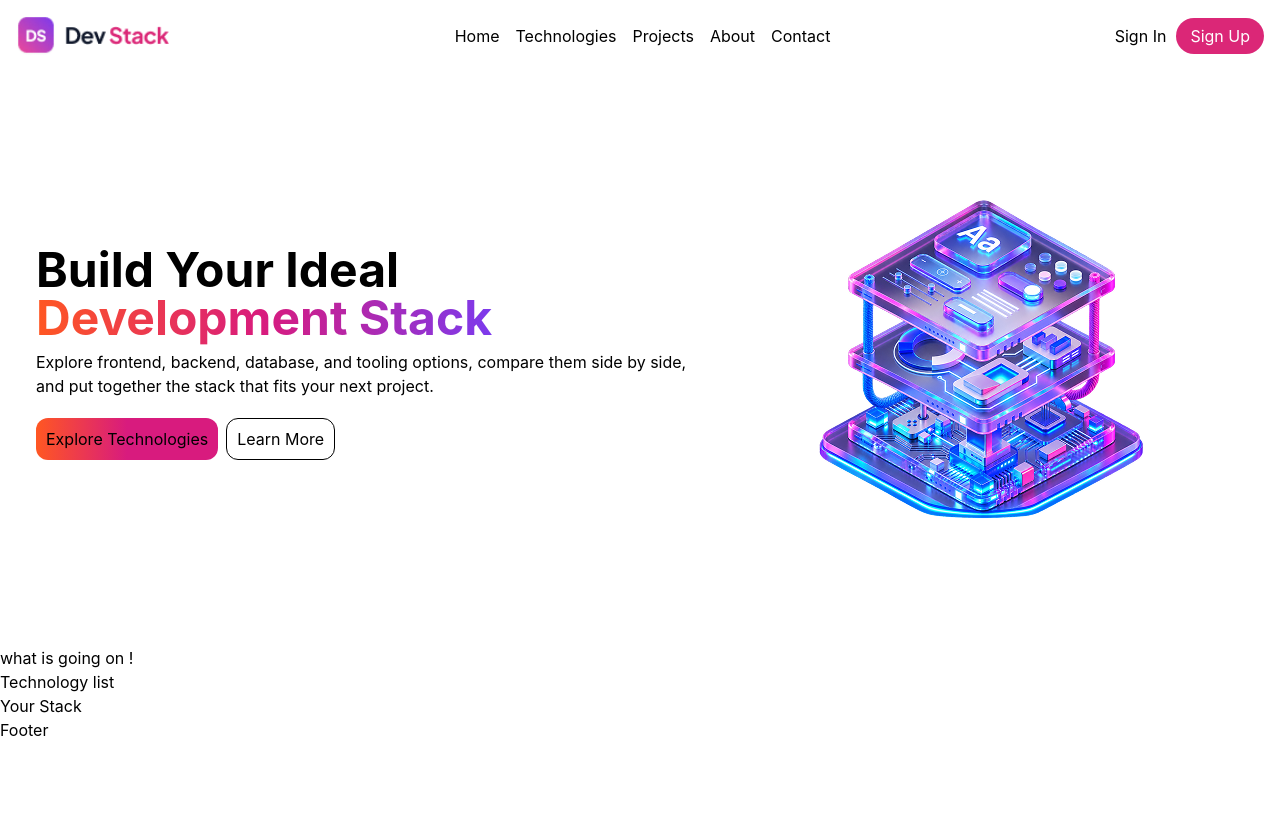
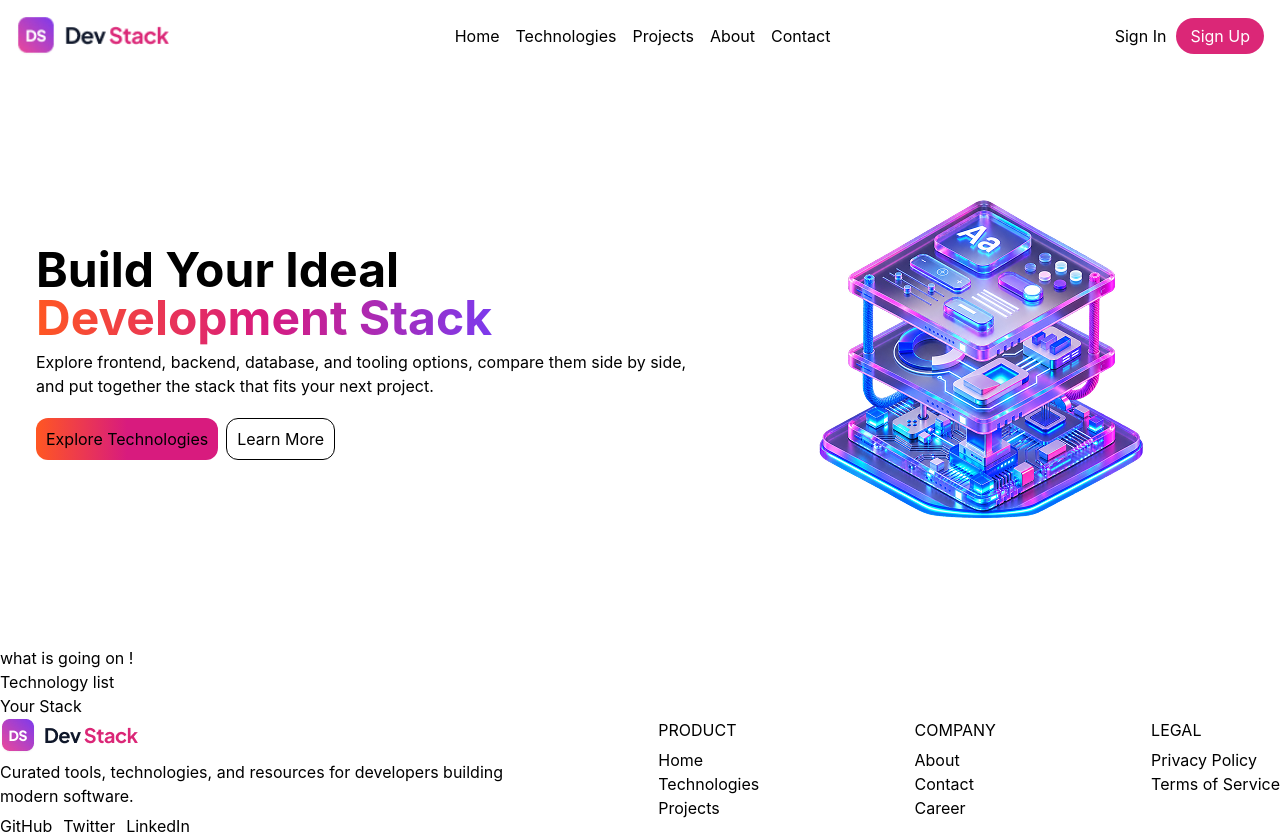
Before and after one commit to ovichawdhuryit/Dev-Stack-, a React (Vite) app: page / in a window 1280 px wide. Before the commit the page ends 800 px from the top, so only its background shows below. Built offline with nearby package versions, Linux system fonts and the light colour scheme.

Commit message:
footer structure

```diff
--- a/src/Components/Footer.tsx
+++ b/src/Components/Footer.tsx
@@ -1,3 +1,45 @@
 export default function Footer() {
-    return <footer>Footer</footer>;
+    return (
+        <footer>
+            <div className="flex justify-between ">
+                <div>
+                    <img src="/assets/logo-text.png" alt="footer logo" />
+
+                    <p className="py-1.5">Curated tools, technologies, and resources for developers building <br /> modern software.</p>
+
+                    <ul className="flex gap-2.75">
+                        <li> GitHub</li>
+                        <li> Twitter </li>
+                        <li> LinkedIn</li>
+                    </ul>
+                </div>
+
+                <div>
+                    <h3>PRODUCT</h3>
+                    <ul className="py-1.5">
+                        <li>Home</li>
+                        <li>Technologies</li>
+                        <li>Projects</li>
+                    </ul>
+                </div>
+
+                <div>
+                    <h3>COMPANY</h3>
+                    <ul className="py-1.5">
+                        <li>About</li>
+                        <li>Contact</li>
+                        <li>Career</li>
+                    </ul>
+                </div>
+
+                <div>
+                    <h3>LEGAL</h3>
+                    <ul className="py-1.5">
+                        <li> Privacy Policy</li>
+                        <li>Terms of Service</li>
+                    </ul>
+                </div>
+            </div>
+        </footer>
+    )
 }
```
